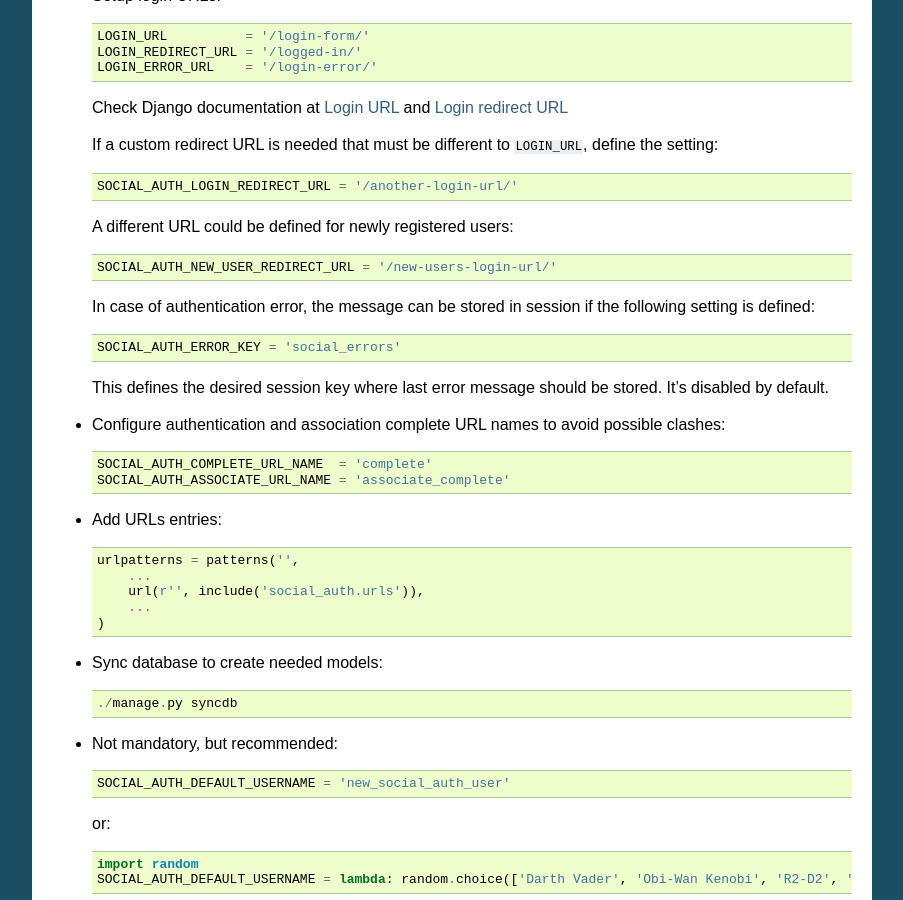
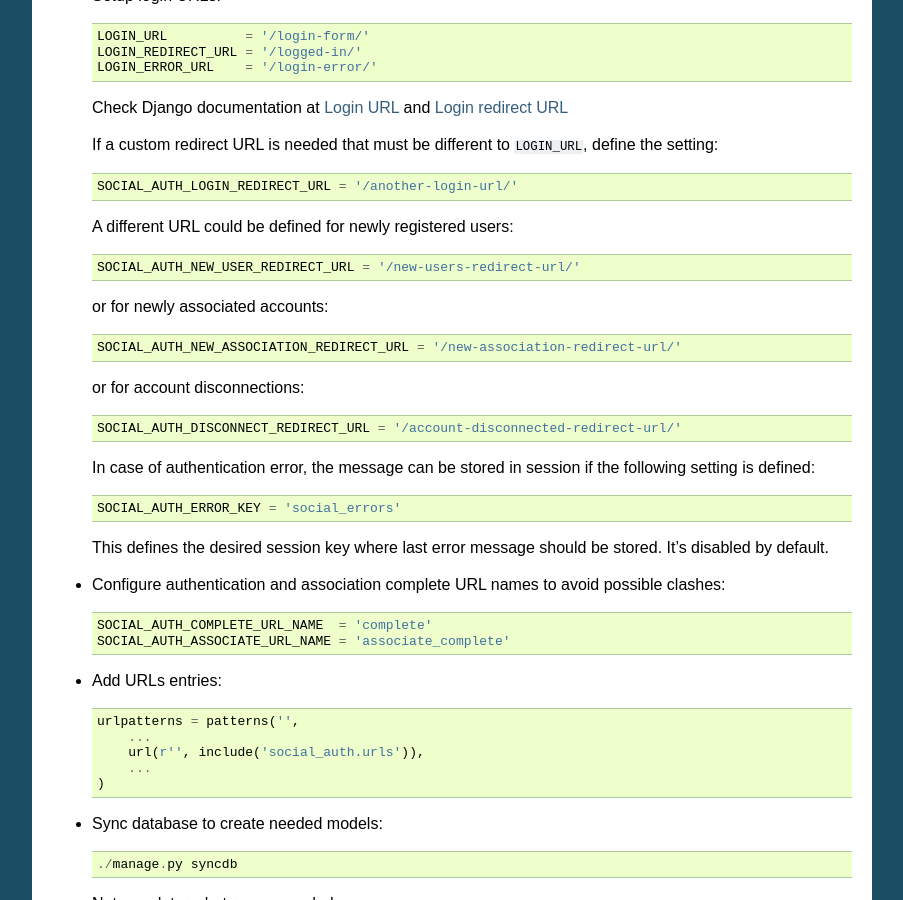
Before and after one commit to devs-cloud/django-social-auth-module, a Sphinx documentation site: the page built from doc/configuration.rst, in a window 1280 px wide and 900 px high, scrolled down 1030 px. Shown: the whole window, without its empty margins (198-1101 px from the left). Built offline with Sphinx 7.4.7, drawn with Linux system fonts in a browser that asks for light colours.

Commit message:
Associationd and Disconnect custom URLs

```diff
--- a/doc/configuration.rst
+++ b/doc/configuration.rst
@@ -69,7 +69,15 @@ Configuration
 
   A different URL could be defined for newly registered users::
 
-    SOCIAL_AUTH_NEW_USER_REDIRECT_URL = '/new-users-login-url/'
+    SOCIAL_AUTH_NEW_USER_REDIRECT_URL = '/new-users-redirect-url/'
+
+  or for newly associated accounts::
+
+    SOCIAL_AUTH_NEW_ASSOCIATION_REDIRECT_URL = '/new-association-redirect-url/'
+
+  or for account disconnections::
+
+    SOCIAL_AUTH_DISCONNECT_REDIRECT_URL = '/account-disconnected-redirect-url/'
 
   In case of authentication error, the message can be stored in session
   if the following setting is defined::
```
Also changed, not shown: README.rst (+9 -1 lines), 1 other file.
